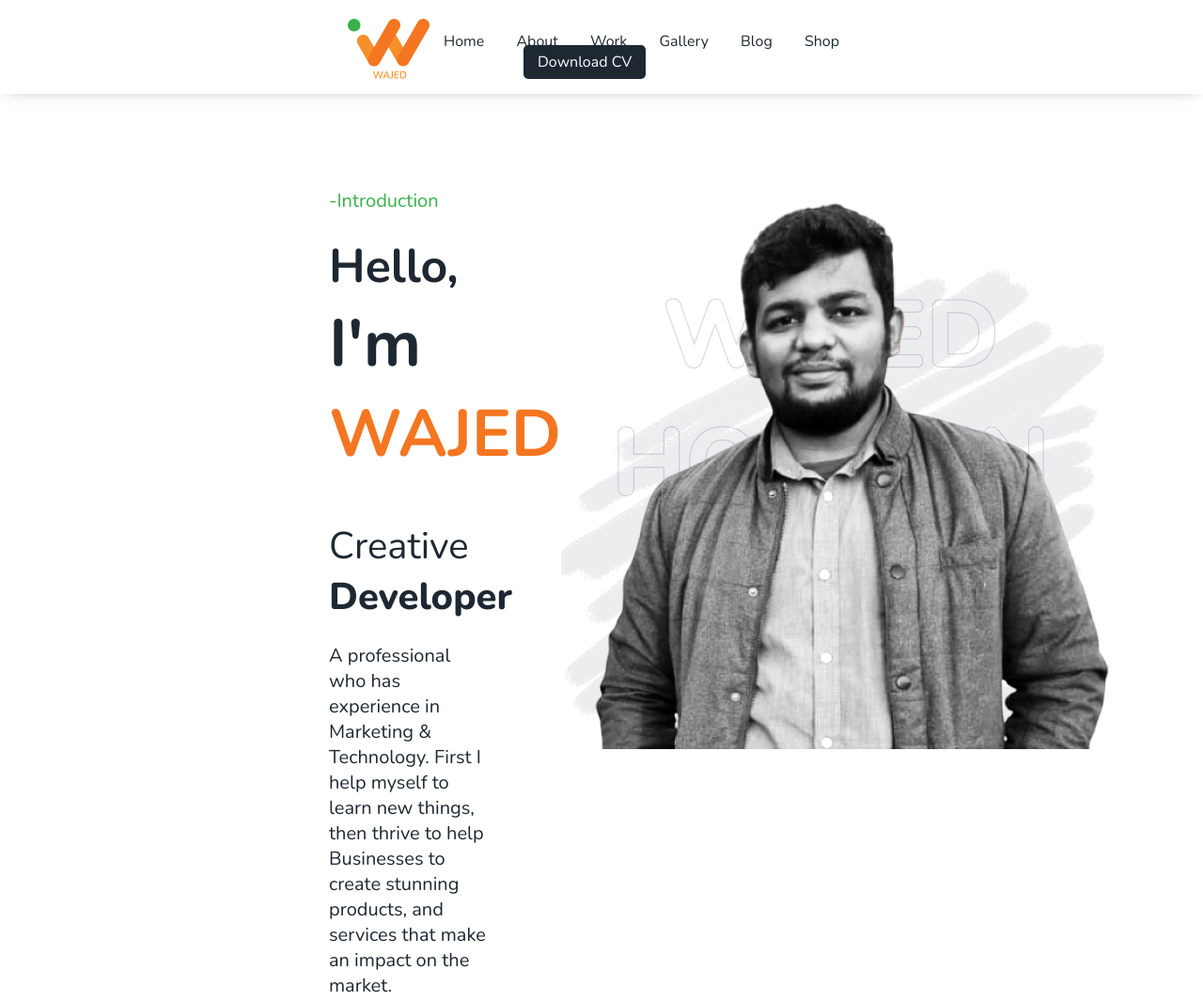
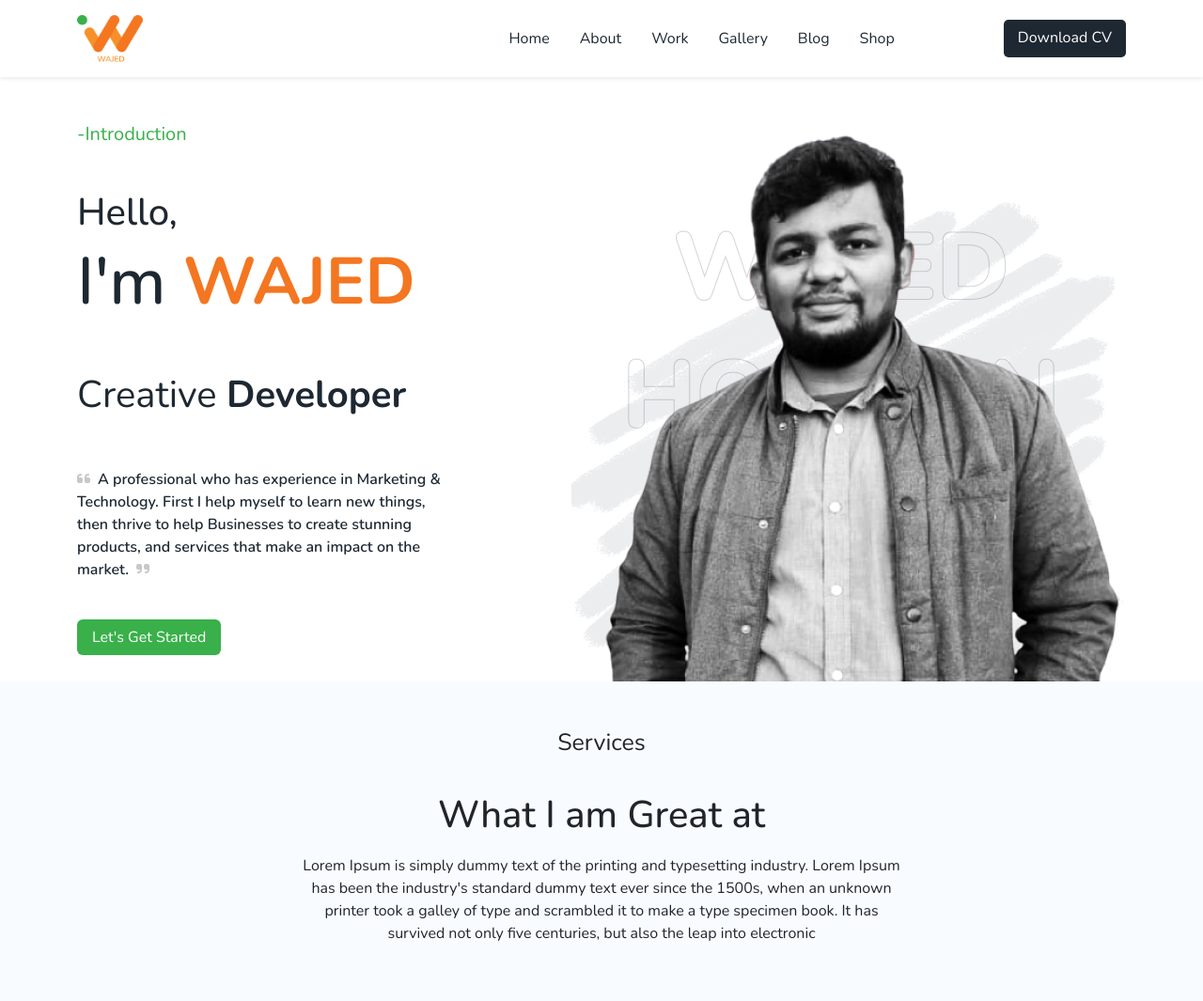
Before and after one commit to wajedhossainbd/imwajed, a plain HTML site: page index.html in a window 1280 px wide. Shown: the top 1065 px of the page at 94% size. Drawn offline with nearby package versions, Linux system fonts and the light colour scheme.

Commit message:
some more css

```diff
--- a/index.html
+++ b/index.html
@@ -8,6 +8,9 @@
     <title>Wajed | Your Trusted Business Partner</title>
     <link rel="shortcut icon" href="assets/images/Wajed Favicon WBG.png" type="image/x-icon">
     <link rel="stylesheet" href="style.css">
+    <link href="https://cdn.jsdelivr.net/npm/bootstrap@5.2.1/dist/css/bootstrap.min.css" rel="stylesheet"
+        integrity="sha384-iYQeCzEYFbKjA/T2uDLTpkwGzCiq6soy8tYaI1GyVh/UjpbCx/TYkiZhlZB6+fzT" crossorigin="anonymous">
+    <script src="https://kit.fontawesome.com/9c9a9877a1.js" crossorigin="anonymous"></script>
     <link rel="preconnect" href="https://fonts.googleapis.com">
     <link rel="preconnect" href="https://fonts.gstatic.com" crossorigin>
     <link
@@ -17,40 +20,70 @@
 </head>
 
 <body>
-    <header class="header" id="myHeader">
-        <nav>
-            <a class="logo-header" href="/imwajed"><img src="assets/images/Header Logo.png"
-                    alt="Wajed Logo With Symbol W" /></a>
 
-            <ul class="nav-menu">
-                <li><a href="">Home</a></li>
-                <li><a href="">About</a></li>
-                <li><a href="">Work</a></li>
-                <li><a href="">Gallery</a></li>
-                <li><a href="">Blog</a></li>
-                <li><a href="">Shop</a></li>
-                <a class="cv-button" href="">Download CV</a>
+
+    <header>
+        <nav class="navbar fixed-top navbar-expand-lg py-3 shadow-sm bg-white">
+            <div class="container">
+                <div>
+                    <a class="navbar-brand text-dark fw-bold" href="index.html"><img src="assets/images/Header Logo.png"
+                            width="70" height="50" alt="Wajed Logo With Symbol W" /></a>
+                </div>
+                <button class="navbar-toggler" type="button" data-bs-toggle="collapse" data-bs-target="#navbarNav"
+                    aria-controls="navbarNav" aria-expanded="false" aria-label="Toggle navigation">
+                    <span class="navbar-toggler-icon"></span>
+                </button>
+                <div class="collapse navbar-collapse justify-content-end" id="navbarNav">
+                    <ul class="nav  nav-menu">
+                        <li class="nav-item">
+                            <a class="nav-link active" aria-current="page" href="#">Home</a>
+                        </li>
+                        <li class="nav-item">
+                            <a class="nav-link" href="#">About</a>
+                        </li>
+                        <li class="nav-item">
+                            <a class="nav-link" href="#">Work</a>
+                        </li>
+                        <li class="nav-item">
+                            <a class="nav-link" href="#">Gallery</a>
+                        </li>
+                        <li class="nav-item">
+                            <a class="nav-link" href="#">Blog</a>
+                        </li>
+                        <li class="nav-item">
+                            <a class="nav-link" href="#">Shop</a>
+                        </li>
+                        <a class="cv-button" href="#">Download CV</a>
                     </ul>
+                </div>
+            </div>
         </nav>
+        <section class="container d-flex justify-content-center" style="margin-top: 8rem;">
+            <div class="">
+                <p class="cs fs-5">-Introduction</p><br>
+                <h3 class="cs2 fs-1 mt-1">Hello,</h3>
+                <h1 class="name cs2">I'm <span class="cp fw-bold">WAJED</span></h1>
+                <p class="cs2 fw-light fs-1 my-5">Creative <Span class="fw-bold">Developer</Span></p>
+                <p class="bg-opacity-10 rounded-lg w-75 fs-6 fw-semibold text-opacity-25 cs2 mb-5"><i
+                        class="opacity-25 fa-solid fa-quote-left me-2"></i>A professional who has experience in
+                    Marketing & Technology. First I help myself to learn new things, then thrive to help Businesses to
+                    create stunning products, and services that make an impact on the market.<i
+                        class="opacity-25 fa-solid fa-quote-right ms-2"></i></p>
+
+                <a class="py-2 px-3 rounded text-decoration-none text-white" style="background-color: #39B04A;"
+                    href="">Let's Get Started</a>
+            </div>
+            <div class="banner-image img-fluid">
+                <img src="assets/images/wajed.png" alt="wajed_Banner Image">
+            </div>
+        </section>
     </header>
 
-    <section class="banner">
-        <div class="banner-content">
-            <p id="intro">-Introduction</p><br>
-            <h3 id="hello">Hello,</h3>
-            <h1 id="name">I'm <span>WAJED</span></h1><br><br>
-            <p id="banner-anitext">Creative <Span>Developer</Span></p><br>
-            <p id="banner-text">A professional who has experience in Marketing & Technology. First I help myself to
-                learn new things,
-                then thrive to help Businesses to create stunning products, and services that make an impact on the
-                market.</p><br><br><br>
 
-            <a class="get-started-button" href="">Let's Get Started</a>
-        </div>
-        <div class="banner-image">
-            <img src="assets/images/wajed.png" alt="">
-        </div>
-    </section>
+
+
+    <main>
+
 
         <section class="services">
             <h3>Services</h3>
@@ -58,8 +91,10 @@
 
                 <h1>What I am Great at</h1>
                 <p>Lorem Ipsum is simply dummy text of the printing and typesetting industry. Lorem Ipsum has been the
-                industry's standard dummy text ever since the 1500s, when an unknown printer took a galley of type and
-                scrambled it to make a type specimen book. It has survived not only five centuries, but also the leap
+                    industry's standard dummy text ever since the 1500s, when an unknown printer took a galley of type
+                    and
+                    scrambled it to make a type specimen book. It has survived not only five centuries, but also the
+                    leap
                     into
                     electronic</p>
             </div>
@@ -94,7 +129,8 @@
                     <div class="tooltip">
                         Facebook
                     </div>
-                <a href="https://www.facebook.com/hossain.wajed/" target="blank"><i class="fab fa-facebook-f"></i></a>
+                    <a href="https://www.facebook.com/hossain.wajed/" target="blank"><i
+                            class="fab fa-facebook-f"></i></a>
                 </div>
                 <div class="icon twitter">
                     <div class="tooltip">
@@ -106,7 +142,8 @@
                     <div class="tooltip">
                         Instagram
                     </div>
-                <a href="https://www.instagram.com/wajedhossainbd/" target="blank"><i class="fab fa-instagram"></i></a>
+                    <a href="https://www.instagram.com/wajedhossainbd/" target="blank"><i
+                            class="fab fa-instagram"></i></a>
                 </div>
                 <div class="icon github">
                     <div class="tooltip">
@@ -123,6 +160,13 @@
                 </div>
             </div>
         </section>
+    </main>
+
+
+    <script src="https://cdn.jsdelivr.net/npm/bootstrap@5.2.1/dist/js/bootstrap.bundle.min.js"
+        integrity="sha384-u1OknCvxWvY5kfmNBILK2hRnQC3Pr17a+RTT6rIHI7NnikvbZlHgTPOOmMi466C8"
+        crossorigin="anonymous"></script>
+
 </body>
 
 </html>
--- a/style.css
+++ b/style.css
@@ -2,29 +2,15 @@
     font-family: 'Nunito', sans-serif;
     margin: 0;
     padding: 0;
-    box-sizing: border-box;
+    /* box-sizing: border-box; */
 }
 
-.header {
-    background-color: #ffffff;
-    height: 100px;
-    box-shadow: 0 -5px 20px -8px #000000;
-}
+/* Colors Presets */
 
-.logo-header {
-    padding-left: 350px;
-    /* height: 100px;
-    width: 150px; */
+.cp{color:#F47621;}.cs{color: #39B04A;}.cs2{color: #1E2832;}
 
-}
+/* Colors Presets */
 
-
-nav {
-    display: flex;
-    align-items: center;
-    justify-content: space-between;
-    padding: 20px;
-}
 
 .cv-button {
 
@@ -37,14 +23,12 @@ nav {
     text-decoration: none;
 }
 
-.nav-menu {
-    padding-right: 350px;
+.cv-button:hover {
+
+    background-color: #39B04A;
+    color: #ffffff;
 }
 
-.nav-menu li {
-    display: inline-block;
-    padding: 0 15px;
-}
 
 .nav-menu li a {
     font-weight: 400;
@@ -73,48 +57,8 @@ nav {
     width: 100%;
 }
 
-.banner {
-    padding-top: 100px;
-    margin-left: 350px;
-    margin-right: 350px;
-    display: flex;
-    justify-content: space-between;
-}
-
-#intro {
-    font-size: 20px;
-    color: #39B04A;
-}
-
-#hello {
-    font-size: 50px;
-    color: #1E2832;
-}
-
-#name {
-    color: #1E2832;
+.name {
     font-size: 70px;
-}
-
-#name span {
-
-    color: #F47621;
-}
-
-#banner-anitext {
-    font-size: 40px;
-    color: #1E2832;
-    font-weight: 200;
-}
-
-#banner-anitext span {
-    font-weight: 800;
-}
-
-#banner-text {
-    width: 70%;
-    color: #1E2832;
-    font-size: 20px;
 }
 
 .get-started-button {
```
Lines whose indentation alone changed are shown as unchanged.
